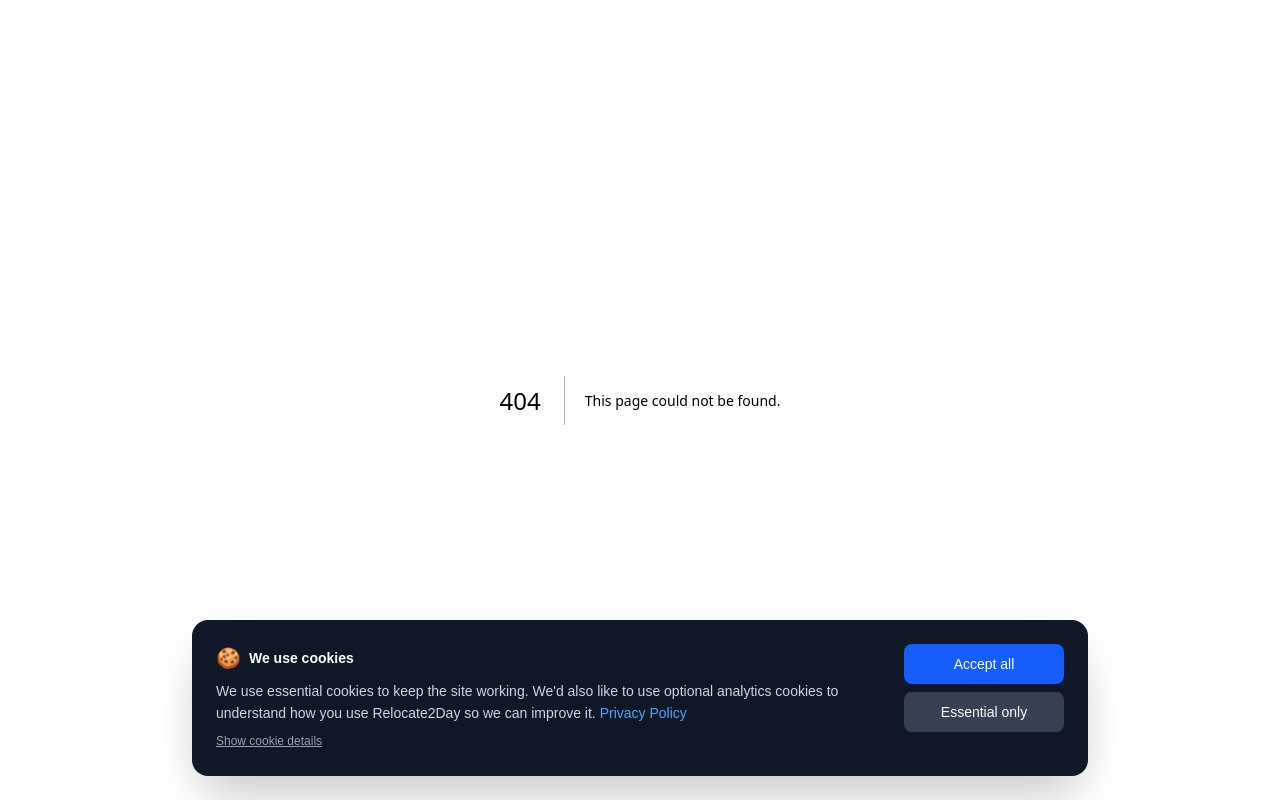
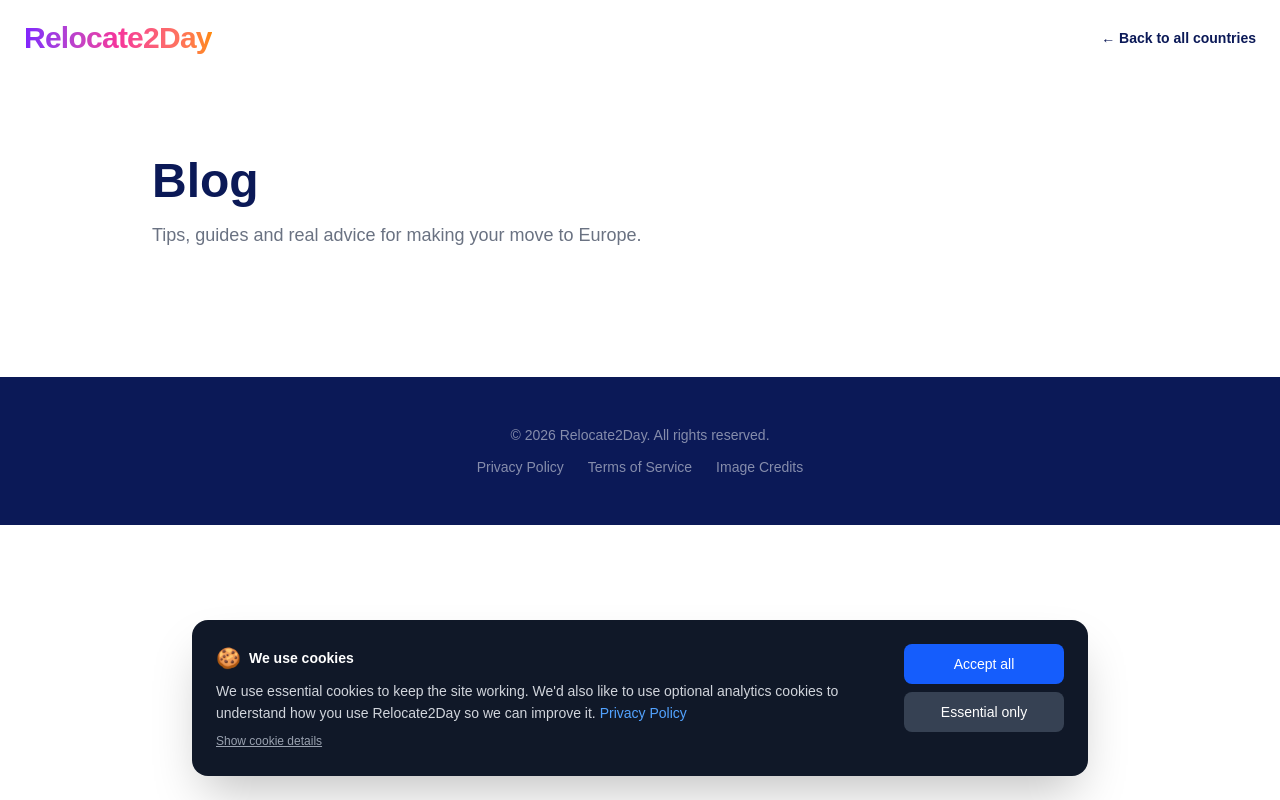
Before and after one commit to ZeppaVentures/Relocate2Day, a Next.js app: page /blog in a window 1280 px wide. Before the commit this address had no page. Built offline with nearby package versions, Linux system fonts and the light colour scheme.

Commit message:
Add blog page with Soro embed

```diff
--- /dev/null
+++ b/app/blog/page.tsx
@@ -0,0 +1,30 @@
+import Navbar from "@/components/Navbar";
+import Footer from "@/components/Footer";
+
+export const metadata = {
+  title: "Blog | Relocate2Day",
+  description: "Tips, guides and advice for relocating to Europe. Country insights, visa updates and expat stories.",
+};
+
+export default function BlogPage() {
+  return (
+    <div className="min-h-screen bg-white text-[#0B1957]">
+      <Navbar variant="content" backHref="/" backLabel="← Back to all countries" />
+
+      <main className="mx-auto max-w-5xl px-6 py-20">
+        <h1 className="text-5xl font-black mb-4">Blog</h1>
+        <p className="text-gray-500 text-lg mb-12">
+          Tips, guides and real advice for making your move to Europe.
+        </p>
+
+        <div id="soro-blog"></div>
+        <script
+          src="https://app.trysoro.com/api/embed/f68b1cb2-408d-41ad-9bd0-6ef9ba9681e3"
+          defer
+        />
+      </main>
+
+      <Footer />
+    </div>
+  );
+}
```
